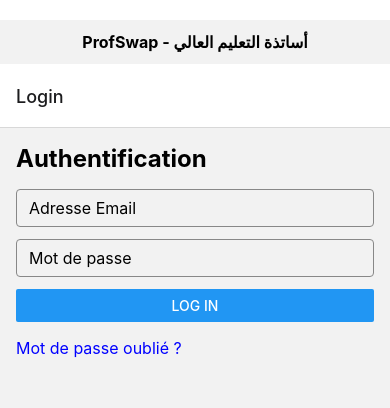
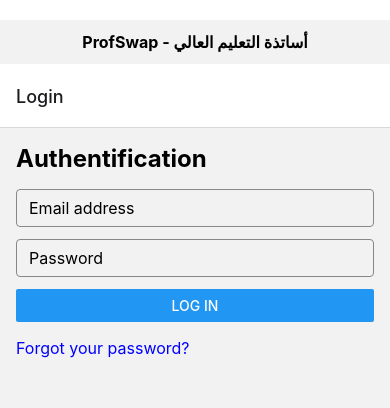
Before and after one commit to Nouhaila25/Permutation, a React Native app: screen /Login in a window 390 px wide. Shown: the top 408 px of the page. Built offline with nearby package versions, Linux system fonts and the light colour scheme; no server answers.

Commit message:
Update Connexion.js

```diff
--- a/Connexion.js
+++ b/Connexion.js
@@ -38,7 +38,7 @@
         setIsLoggedIn(true);
       } else {
         // L'email n'existe pas dans l'API
-        setErrorMessage('Email non trouvé');
+        setErrorMessage('Email not found. Please check if the spelling of the email is correct? ');
       }
     } catch (error) {
       console.log('Une erreur s\'est produite lors de la vérification de l\'email:', error);
@@ -75,7 +75,7 @@
             style={[styles.tabButton, activeTab === 'Profil' && styles.activeTabButton]}
             onPress={() => handleTabPress('Profil')}
           >
-            <Text style={styles.tabButtonText}>Profil</Text>
+            <Text style={styles.tabButtonText}>Profile</Text>
           </TouchableOpacity>
           <TouchableOpacity
             style={[styles.tabButton, activeTab === 'Rechercher' && styles.activeTabButton]}
@@ -87,7 +87,7 @@
             style={[styles.tabButton, activeTab === 'Combinaison' && styles.activeTabButton]}
             onPress={() => handleTabPress('Combinaison')}
           >
-            <Text style={styles.tabButtonText}>Combinaison</Text>
+            <Text style={styles.tabButtonText}>combination</Text>
           </TouchableOpacity>
           <TouchableOpacity onPress={handleLogout}>
             <Text style={styles.signOutButton}>Sign Out</Text>
@@ -98,14 +98,14 @@
           <Text style={styles.title}>Authentification</Text>
           <TextInput
             style={styles.input}
-            placeholder="Adresse Email"
+            placeholder="Email address"
             value={email}
             onChangeText={text => setEmail(text.toLowerCase())} // Convertir en minuscule
             keyboardType="email-address"
           />
           <TextInput
             style={styles.input}
-            placeholder="Mot de passe"
+            placeholder="Password"
             value={password}
             onChangeText={setPassword}
             secureTextEntry
@@ -113,7 +113,7 @@
           <Button title="Log In" onPress={handleLogin} />
           <Text style={styles.errorMessage}>{errorMessage}</Text>
           <TouchableOpacity onPress={handleForgotPassword}>
-            <Text style={styles.forgotPasswordText}>Mot de passe oublié ?</Text>
+            <Text style={styles.forgotPasswordText}>Forgot your password?</Text>
           </TouchableOpacity>
         </View>
       )}
@@ -121,9 +121,9 @@
       <Modal visible={forgotPasswordVisible} animationType="slide" transparent={true}>
         <View style={styles.modalContainer}>
           <View style={styles.modalContent}>
-            <Text style={styles.modalTitle}>Réinitialisation du mot de passe</Text>
+            <Text style={styles.modalTitle}>Reset password</Text>
             <Text style={styles.modalDescription}>
-              Veuillez entrer votre adresse email pour réinitialiser votre mot de passe :
+            Please enter your email address to reset your password:
             </Text>
             <TextInput
               style={styles.modalInput}
@@ -134,7 +134,7 @@
             />
             <Button title="Reset Password" onPress={handleResetPassword} />
             <TouchableOpacity onPress={() => setForgotPasswordVisible(false)}>
-              <Text style={styles.modalCancelText}>Annuler</Text>
+              <Text style={styles.modalCancelText}>Cancel</Text>
             </TouchableOpacity>
           </View>
         </View>
```
